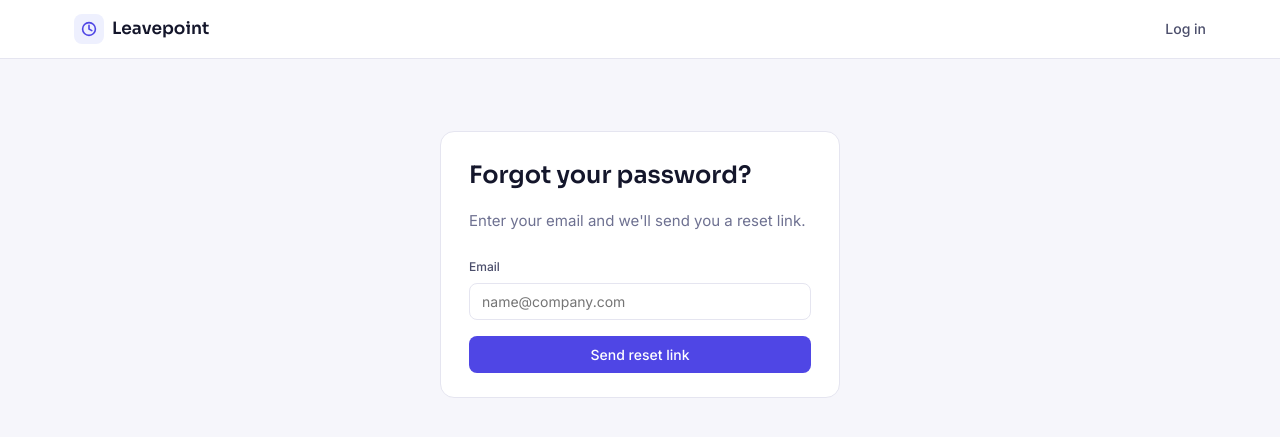
After one commit to Nikhita-Ramakanth/leave-management-portal, a Flask app: page /forgot-password in a window 1280 px wide. The commit adds this page. Shown: the top 437 px of the page. Run offline with Flask 3, Linux system fonts and the light colour scheme.

Commit message:
Add forgot-password flow with 1-hour reset tokens

```diff
--- a/app.py
+++ b/app.py
@@ -84,6 +84,15 @@ class Invite(db.Model):
     org_practice = db.relationship("OrgPractice")
     manager_id = db.Column(db.Integer, db.ForeignKey("user.id"), nullable=True)
     manager = db.relationship("User", foreign_keys=[manager_id])
+
+class PasswordReset(db.Model):
+    id = db.Column(db.Integer, primary_key=True)
+    token = db.Column(db.String(64), unique=True, nullable=False)
+    user_id = db.Column(db.Integer, db.ForeignKey("user.id"), nullable=False)
+    user = db.relationship("User")
+    created_at = db.Column(db.DateTime, default=datetime.utcnow)
+    expires_at = db.Column(db.DateTime, nullable=False)
+    used = db.Column(db.Boolean, nullable=False, default=False)
 
 class Holiday(db.Model):
     id = db.Column(db.Integer, primary_key=True)
@@ -652,6 +661,50 @@ def create_app(test_config=None):
             org_roles=org_roles,
             org_practices=org_practices
         )
+    @app.route("/forgot-password", methods=["GET", "POST"])
+    def forgot_password():
+        if request.method == "POST":
+            user = User.query.filter_by(email=request.form["email"]).first()
+            if user:
+                import secrets as secrets_module
+                token = secrets_module.token_urlsafe(32)
+                reset = PasswordReset(
+                    token=token,
+                    user_id=user.id,
+                    expires_at=datetime.utcnow() + timedelta(hours=1)
+                )
+                db.session.add(reset)
+                db.session.commit()
+                reset_link = f"{request.host_url}reset-password?token={token}"
+                send_email(
+                    to_email=user.email,
+                    subject="Reset your Leavepoint password",
+                    body=f"Hi {user.name},\n\nClick the link below to reset your password. This link expires in 1 hour.\n\n{reset_link}\n\nIf you didn't request this, you can safely ignore this email."
+                )
+            return render_template("forgot_password.html", submitted=True)
+        return render_template("forgot_password.html", submitted=False)
+
+    @app.route("/reset-password", methods=["GET", "POST"])
+    def reset_password():
+        token = request.args.get("token") or request.form.get("token")
+        reset = PasswordReset.query.filter_by(token=token).first() if token else None
+
+        if reset is None or reset.used or reset.expires_at < datetime.utcnow():
+            return render_template("invite_invalid.html"), 400
+
+        if request.method == "POST":
+            if request.form["password"] != request.form["confirm_password"]:
+                return error_response("Passwords do not match", 400)
+            if len(request.form["password"]) < 8:
+                return error_response("Password must be at least 8 characters", 400)
+
+            reset.user.password_hash = generate_password_hash(request.form["password"])
+            reset.used = True
+            db.session.commit()
+            return redirect("/login")
+
+        return render_template("reset_password.html", token=token)
+
 
     @app.cli.command("create-admin")
     def create_admin():
--- /dev/null
+++ b/templates/forgot_password.html
@@ -0,0 +1,21 @@
+{% extends "base.html" %}
+{% block title %}Forgot Password — Leavepoint{% endblock %}
+{% block content %}
+
+<div class="card" style="max-width: 400px; margin: 40px auto;">
+    {% if submitted %}
+    <h1>Check your email</h1>
+    <p class="subtitle">If an account with that email exists, we've sent a link to reset your password. It expires in 1 hour.</p>
+    <a class="btn" href="/login">Back to login</a>
+    {% else %}
+    <h1>Forgot your password?</h1>
+    <p class="subtitle">Enter your email and we'll send you a reset link.</p>
+    <form method="POST">
+        <label for="email">Email</label>
+        <input type="email" id="email" name="email" placeholder="name@company.com" required>
+        <button type="submit" style="width: 100%;">Send reset link</button>
+    </form>
+    {% endif %}
+</div>
+
+{% endblock %}
--- a/templates/login.html
+++ b/templates/login.html
@@ -16,7 +16,9 @@
         <button type="submit" style="width: 100%;">Sign in</button>
     </form>
 
-
+    <p class="muted" style="text-align: center; margin-top: 20px;">
+        <a href="/forgot-password">Forgot your password?</a>
+    </p>
 </div>
 
 {% endblock %}
```
Also changed, not shown: migrations/versions/12f5880025e8_add_passwordreset_model.py (added, +38 -0 lines), templates/reset_password.html (added, +22 -0 lines), tests/test_app.py (+68 -1 lines).
